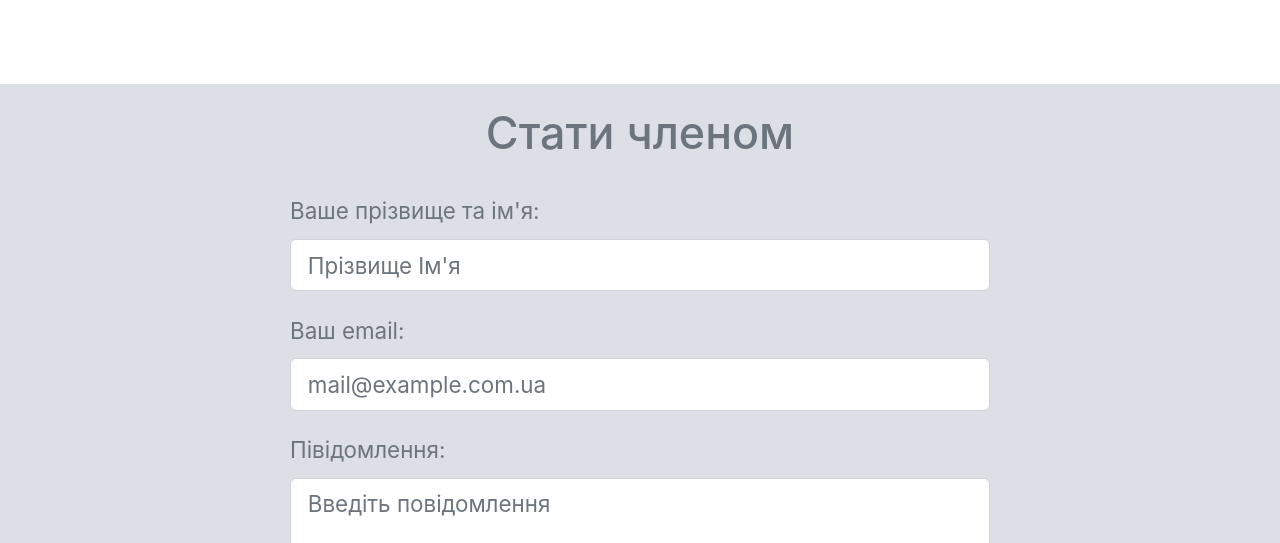
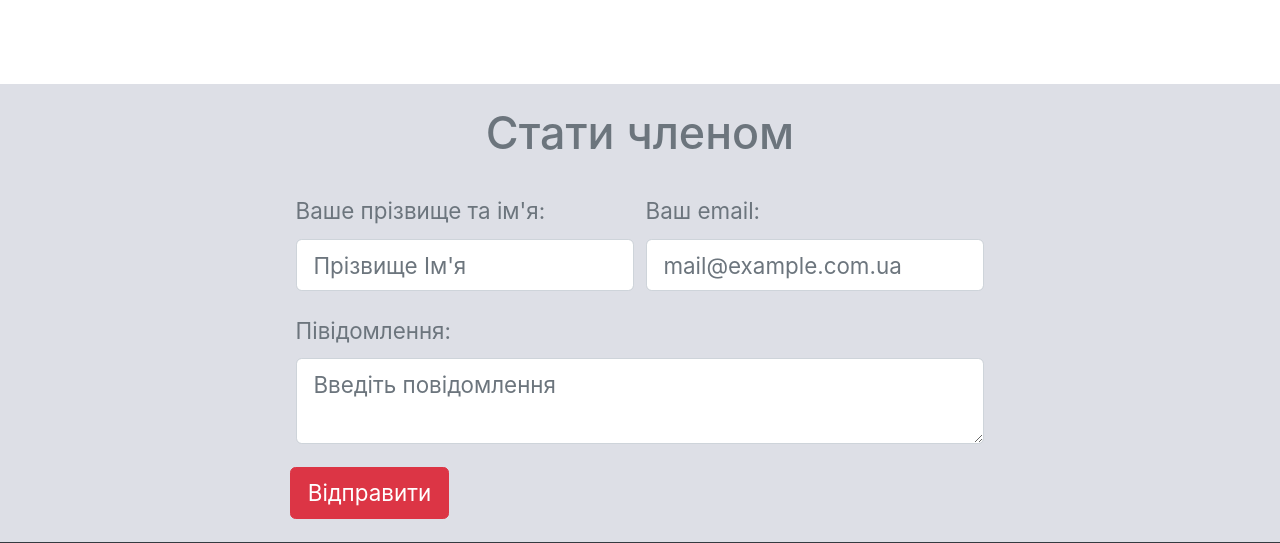
Before and after one commit to timoshuk/vcci_wp, a website: page app/index.html in a window 1280 px wide. Shown: the part 2330-2873 px from the top of the page. Drawn offline with nearby package versions, Linux system fonts and the light colour scheme.

Commit message:
Finish subscribe form

```diff
--- a/app/index.html
+++ b/app/index.html
@@ -412,7 +412,8 @@
           </header>
 
           <form>
-            <div class="form-group">
+            <div class="d-md-flex justify-content-between">
+            <div class="form-group flex-grow-1 mx-1">
               <label for="inputName" class="text-muted"
                 >Ваше прізвище та ім'я:</label
               >
@@ -423,7 +424,7 @@
                 placeholder="Прізвище Ім'я"
               />
             </div>
-            <div class="form-group">
+            <div class="form-group flex-grow-1 mx-1">
               <label for="inputEmail" class="text-muted">Ваш email:</label>
               <input
                 type="email"
@@ -432,7 +433,8 @@
                 placeholder="mail@example.com.ua"
               />
             </div>
-            <div class="form-group">
+          </div>
+            <div class="form-group mx-1">
               <label for="inputArea" class="text-muted">Півідомлення:</label>
               <textarea
                 class="form-control"
```
